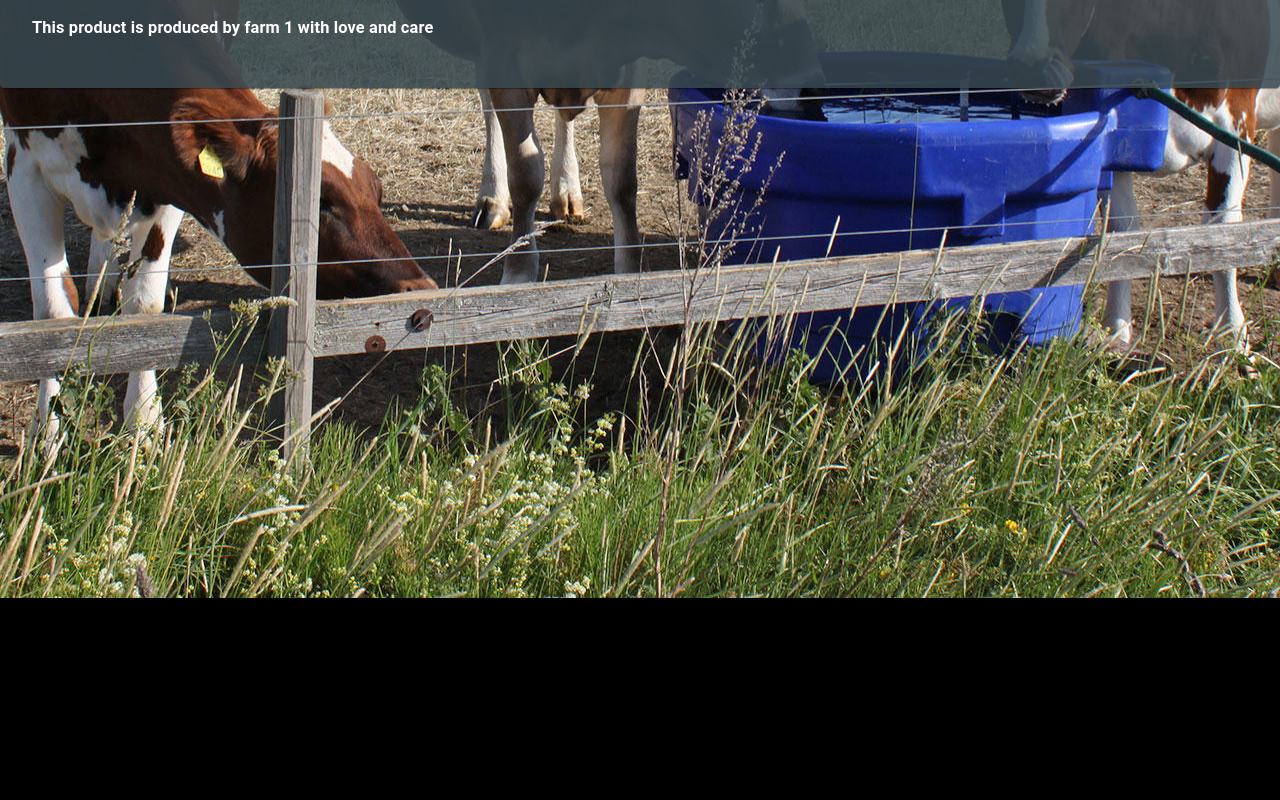
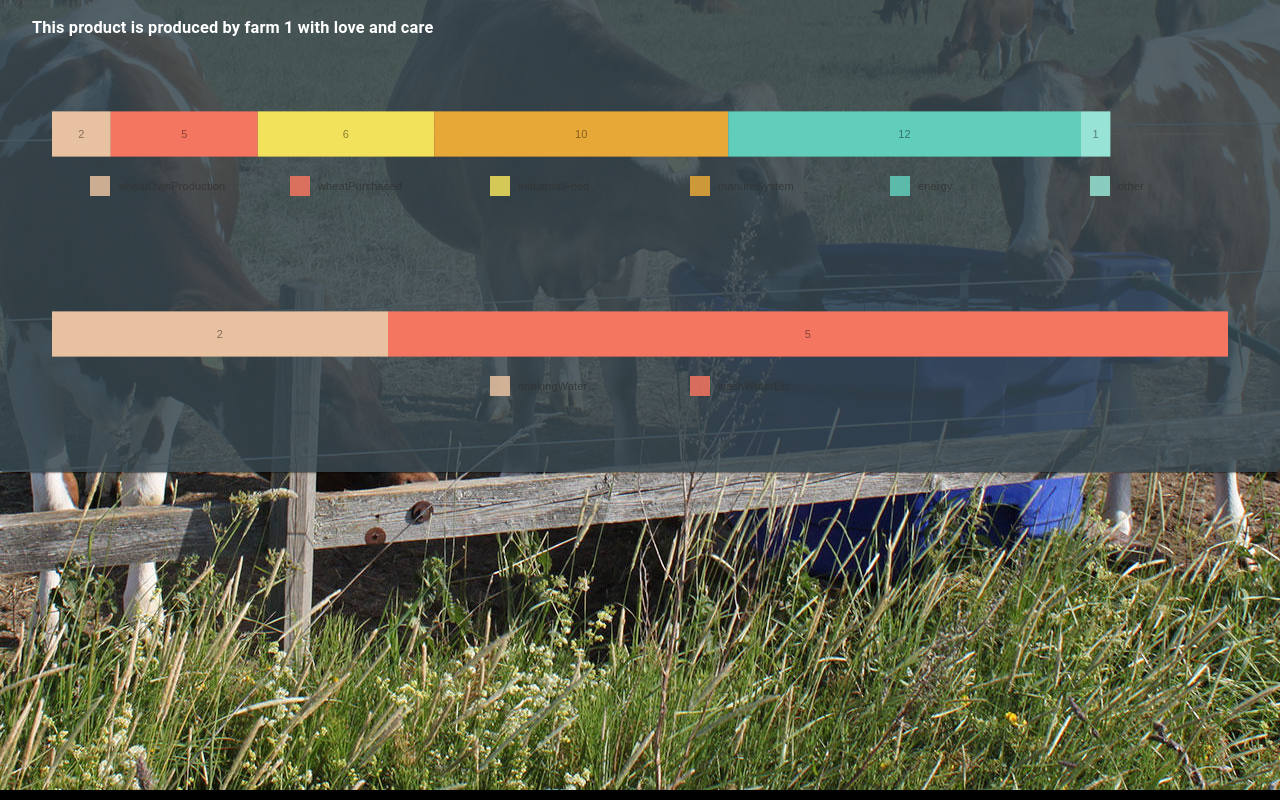
Before and after one commit to odporkka/hk-sustainability-app, a React (Create React App) app: page /1 in a window 1280 px wide. Built offline with nearby package versions, Linux system fonts and the light colour scheme.

Commit message:
Charts for CO2 and Water

```diff
--- a/src/App.js
+++ b/src/App.js
@@ -26,7 +26,6 @@ const useStyles = makeStyles(() => ({
 function App() {
     const classes = useStyles()
 
-    console.log(theme)
 
     return (
         <ThemeProvider theme={theme}>
--- /dev/null
+++ b/src/components/content/BarChart.jsx
@@ -0,0 +1,92 @@
+import React from 'react'
+import { ResponsiveBar } from '@nivo/bar'
+
+
+const BarChart = (props) => {
+    const {
+        data,
+        keys
+    } = props
+
+    const theme = {
+        textColor: "#ffffff",
+        fontSize: 14,
+        axis: {
+            fontSize: "100px",
+            tickColor: "#eee",
+            ticks: {
+                line: {
+                    stroke: "#555555"
+                },
+                text: {
+                    fontSize: 20,
+                    fill: "#ffffff"
+                }
+            },
+            legend: {
+                text: {
+                    fill: "#aaaaaa"
+                }
+            }
+        },
+        grid: {
+            line: {
+                stroke: "#555555"
+            }
+        }
+    }
+
+
+    return (
+        <ResponsiveBar
+            data={data}
+            keys={keys}
+            height='200'
+            theme={theme}
+            indexBy='type'
+            maxValue='100'
+            margin={{ top: 20, right: 20, bottom: 80, left: 20 }}
+            padding={0.3}
+            layout="horizontal"
+            valueScale={{ type: 'linear' }}
+            colors={{ scheme: 'nivo' }}
+            borderColor={{ from: 'color', modifiers: [ [ 'darker', 1.6 ] ] }}
+            axisTop={null}
+            axisRight={null}
+            axisBottom={null}
+            axisLeft={null}
+            labelSkipWidth={12}
+            labelSkipHeight={12}
+            labelTextColor={{ from: 'color', modifiers: [ [ 'darker', 1.6 ] ] }}
+            legends={[
+                {
+                    dataFrom: 'keys',
+                    anchor: 'bottom',
+                    direction: 'row',
+                    justify: false,
+                    translateX: 0,
+                    translateY: 20,
+                    itemsSpacing: 100,
+                    itemWidth: 100,
+                    itemHeight: 20,
+                    itemDirection: 'left-to-right',
+                    itemOpacity: 0.85,
+                    symbolSize: 20,
+                    effects: [
+                        {
+                            on: 'hover',
+                            style: {
+                                itemOpacity: 1
+                            }
+                        }
+                    ]
+                }
+            ]}
+            animate={true}
+            motionStiffness={90}
+            motionDamping={15}
+        />
+    )
+}
+
+export default BarChart
--- a/src/components/content/ProductChainChart.jsx
+++ b/src/components/content/ProductChainChart.jsx
@@ -1,12 +1,17 @@
 import React from 'react'
-import { ResponsiveBar } from '@nivo/bar'
+import Grid from '@material-ui/core/Grid'
 import { makeStyles } from "@material-ui/core/styles"
+
+import junctionData from '../../data/data.json'
+
+import BarChart from './BarChart'
+
 
 // MUI styles
 const useStyles = makeStyles(() => ({
-    chartContainer: {
-        maxHeight: 700
-    },
+    barChart: {
+        height: 200
+    }
 }))
 
 const ProductChainChart = (props) => {
@@ -14,220 +19,63 @@ const ProductChainChart = (props) => {
         id
     } = props
     const classes = useStyles()
+    console.log(junctionData)
 
-    const data = [
+    const farmData = junctionData.find((farm) => (farm.id === id))
+    const farmType = farmData.water.productionType.toLowerCase()
+    const farmCO2 = farmData.carbonFootprint[farmType]
+
+    console.log(farmData)
+    console.log(farmCO2)
+
+    const CO2keys = [
+        "wheatOwnProduction",
+        "wheatPurchased",
+        "industrialFeed",
+        "manureSystem",
+        "energy",
+        "other"
+    ]
+    const CO2chartData = [
         {
-            "country": "AD",
-            "hot dog": 0,
-            "hot dogColor": "hsl(195, 70%, 50%)",
-            "burger": 177,
-            "burgerColor": "hsl(176, 70%, 50%)",
-            "sandwich": 187,
-            "sandwichColor": "hsl(270, 70%, 50%)",
-            "kebab": 86,
-            "kebabColor": "hsl(330, 70%, 50%)",
-            "fries": 32,
-            "friesColor": "hsl(16, 70%, 50%)",
-            "donut": 170,
-            "donutColor": "hsl(157, 70%, 50%)"
-        },
+            'type': 'CO2',
+            "wheatOwnProduction": 2,
+            "wheatOwnProductionColor": "hsl(195, 70%, 50%)",
+            "wheatPurchased": 5,
+            "wheatPurchasedColor": "hsl(176, 70%, 50%)",
+            "industrialFeed": 6,
+            "industrialFeedColor": "hsl(270, 70%, 50%)",
+            "manureSystem": 10,
+            "manureSystemColor": "hsl(330, 70%, 50%)",
+            "energy": 12,
+            "energyColor": "hsl(16, 70%, 50%)",
+            "other": 1,
+            "otherColor": "hsl(157, 70%, 50%)",
+        }
+    ]
+    const WaterKeys = [
+        "drinkingWater",
+        "washWaterEtc",
+    ]
+    const WaterData = [
         {
-            "country": "AE",
-            "hot dog": 35,
-            "hot dogColor": "hsl(153, 70%, 50%)",
-            "burger": 190,
-            "burgerColor": "hsl(180, 70%, 50%)",
-            "sandwich": 52,
-            "sandwichColor": "hsl(79, 70%, 50%)",
-            "kebab": 20,
-            "kebabColor": "hsl(258, 70%, 50%)",
-            "fries": 80,
-            "friesColor": "hsl(323, 70%, 50%)",
-            "donut": 109,
-            "donutColor": "hsl(67, 70%, 50%)"
-        },
-        {
-            "country": "AF",
-            "hot dog": 58,
-            "hot dogColor": "hsl(155, 70%, 50%)",
-            "burger": 137,
-            "burgerColor": "hsl(120, 70%, 50%)",
-            "sandwich": 33,
-            "sandwichColor": "hsl(174, 70%, 50%)",
-            "kebab": 177,
-            "kebabColor": "hsl(199, 70%, 50%)",
-            "fries": 7,
-            "friesColor": "hsl(2, 70%, 50%)",
-            "donut": 110,
-            "donutColor": "hsl(2, 70%, 50%)"
-        },
-        {
-            "country": "AG",
-            "hot dog": 84,
-            "hot dogColor": "hsl(34, 70%, 50%)",
-            "burger": 62,
-            "burgerColor": "hsl(201, 70%, 50%)",
-            "sandwich": 151,
-            "sandwichColor": "hsl(171, 70%, 50%)",
-            "kebab": 50,
-            "kebabColor": "hsl(226, 70%, 50%)",
-            "fries": 199,
-            "friesColor": "hsl(315, 70%, 50%)",
-            "donut": 11,
-            "donutColor": "hsl(331, 70%, 50%)"
-        },
-        {
-            "country": "AI",
-            "hot dog": 65,
-            "hot dogColor": "hsl(144, 70%, 50%)",
-            "burger": 74,
-            "burgerColor": "hsl(270, 70%, 50%)",
-            "sandwich": 61,
-            "sandwichColor": "hsl(43, 70%, 50%)",
-            "kebab": 72,
-            "kebabColor": "hsl(33, 70%, 50%)",
-            "fries": 47,
-            "friesColor": "hsl(205, 70%, 50%)",
-            "donut": 163,
-            "donutColor": "hsl(192, 70%, 50%)"
-        },
-        {
-            "country": "AL",
-            "hot dog": 16,
-            "hot dogColor": "hsl(128, 70%, 50%)",
-            "burger": 166,
-            "burgerColor": "hsl(148, 70%, 50%)",
-            "sandwich": 80,
-            "sandwichColor": "hsl(75, 70%, 50%)",
-            "kebab": 163,
-            "kebabColor": "hsl(249, 70%, 50%)",
-            "fries": 89,
-            "friesColor": "hsl(239, 70%, 50%)",
-            "donut": 76,
-            "donutColor": "hsl(75, 70%, 50%)"
-        },
-        {
-            "country": "AM",
-            "hot dog": 36,
-            "hot dogColor": "hsl(283, 70%, 50%)",
-            "burger": 131,
-            "burgerColor": "hsl(242, 70%, 50%)",
-            "sandwich": 31,
-            "sandwichColor": "hsl(355, 70%, 50%)",
-            "kebab": 61,
-            "kebabColor": "hsl(289, 70%, 50%)",
-            "fries": 93,
-            "friesColor": "hsl(260, 70%, 50%)",
-            "donut": 30,
-            "donutColor": "hsl(197, 70%, 50%)"
+            'type': 'Water',
+            "drinkingWater": 2,
+            "drinkingWaterColor": "hsl(195, 70%, 50%)",
+            "washWaterEtc": 5,
+            "washWaterEtcColor": "hsl(176, 70%, 50%)",
         }
     ]
 
-    // make sure parent container have a defined height when using
-    // responsive component, otherwise height will be 0 and
-    // no chart will be rendered.
-    // website examples showcase many properties,
-    // you'll often use just a few of them.
-    const MyResponsiveBar = ({ data /* see data tab */ }) => (
-        <ResponsiveBar
-            data={data}
-            keys={[ 'hot dog', 'burger', 'sandwich', 'kebab', 'fries', 'donut' ]}
-            indexBy="country"
-            margin={{ top: 50, right: 130, bottom: 50, left: 60 }}
-            padding={0.3}
-            layout="horizontal"
-            valueScale={{ type: 'linear' }}
-            colors={{ scheme: 'nivo' }}
-            defs={[
-                {
-                    id: 'dots',
-                    type: 'patternDots',
-                    background: 'inherit',
-                    color: '#38bcb2',
-                    size: 4,
-                    padding: 1,
-                    stagger: true
-                },
-                {
-                    id: 'lines',
-                    type: 'patternLines',
-                    background: 'inherit',
-                    color: '#eed312',
-                    rotation: -45,
-                    lineWidth: 6,
-                    spacing: 10
-                }
-            ]}
-            fill={[
-                {
-                    match: {
-                        id: 'fries'
-                    },
-                    id: 'dots'
-                },
-                {
-                    match: {
-                        id: 'sandwich'
-                    },
-                    id: 'lines'
-                }
-            ]}
-            borderColor={{ from: 'color', modifiers: [ [ 'darker', 1.6 ] ] }}
-            axisTop={null}
-            axisRight={null}
-            axisBottom={{
-                tickSize: 5,
-                tickPadding: 5,
-                tickRotation: 0,
-                legend: 'country',
-                legendPosition: 'middle',
-                legendOffset: 32
-            }}
-            axisLeft={{
-                tickSize: 5,
-                tickPadding: 5,
-                tickRotation: 0,
-                legend: 'food',
-                legendPosition: 'middle',
-                legendOffset: -40
-            }}
-            labelSkipWidth={12}
-            labelSkipHeight={12}
-            labelTextColor={{ from: 'color', modifiers: [ [ 'darker', 1.6 ] ] }}
-            legends={[
-                {
-                    dataFrom: 'keys',
-                    anchor: 'bottom-right',
-                    direction: 'column',
-                    justify: false,
-                    translateX: 120,
-                    translateY: 0,
-                    itemsSpacing: 2,
-                    itemWidth: 100,
-                    itemHeight: 20,
-                    itemDirection: 'left-to-right',
-                    itemOpacity: 0.85,
-                    symbolSize: 20,
-                    effects: [
-                        {
-                            on: 'hover',
-                            style: {
-                                itemOpacity: 1
-                            }
-                        }
-                    ]
-                }
-            ]}
-            animate={true}
-            motionStiffness={90}
-            motionDamping={15}
-        />
-    )
-
     return (
-        <div className={classes.chartContainer}>
-            { MyResponsiveBar(data) }
-        </div>
+        <Grid container className={classes.chartContainer} spacing={2}>
+            <Grid item xs={12} className={classes.barChart}>
+                <BarChart data={CO2chartData} keys={CO2keys}/>
+            </Grid>
+            <Grid item xs={12} className={classes.barChart}>
+                <BarChart data={WaterData} keys={WaterKeys}/>
+            </Grid>
+        </Grid>
     )
 }
 
--- a/src/components/views/ProductPage.jsx
+++ b/src/components/views/ProductPage.jsx
@@ -6,7 +6,7 @@ import ProductChainChart from "../content/ProductChainChart"
 
 
 const ProductPage = (props) => {
-    const id = props.match.params.id
+    const id = parseInt(props.match.params.id)
 
     useEffect(() => {
         console.log('Showing page for', id)
--- a/src/theme.js
+++ b/src/theme.js
@@ -45,7 +45,6 @@ export const theme = createMuiTheme({
             root: {
                 // Default paper background, alfa 75%
                 backgroundColor: 'rgba(55,71,79,.85)',
-
             }
         }
     }
```
